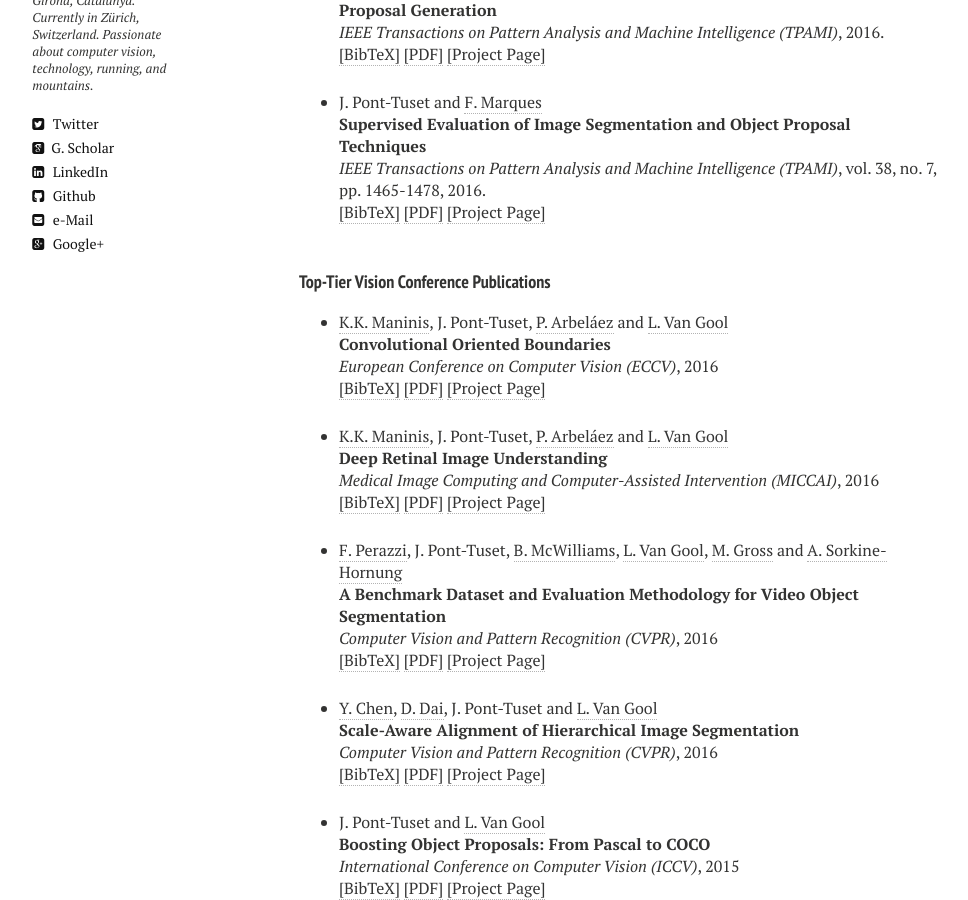
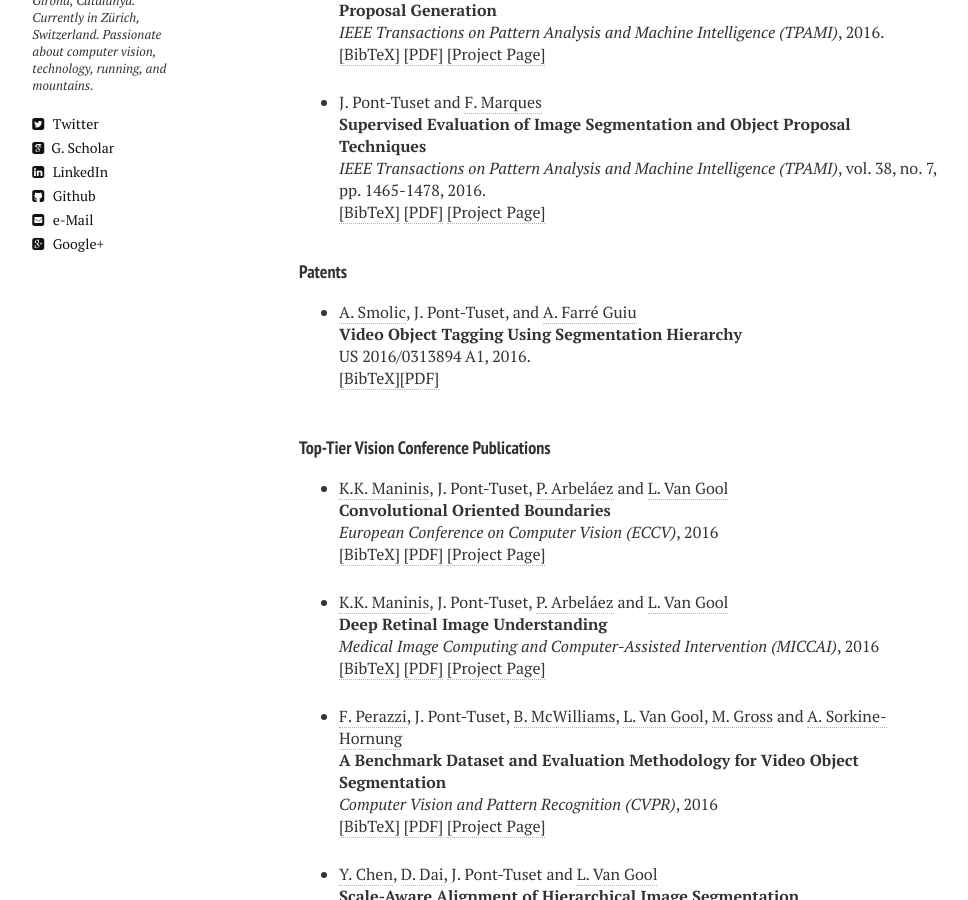
Before and after one commit to jponttuset/jponttuset.github.io, a Jekyll site: the page built from publications.md, in a window 1280 px wide and 900 px high, scrolled down 302 px. Shown: the whole window, without its empty margins (21-989 px from the left). Built offline with Jekyll 4.4.1, drawn with Linux system fonts in a browser that asks for light colours; nearby versions of some CDN libraries.

Commit message:
- Adding a patent

```diff
--- a/_layouts/publications.html
+++ b/_layouts/publications.html
@@ -140,8 +140,36 @@ pp. 1465-1478,
       </ul  >
 
 
+<h4 style="margin-bottom:0px;padding-top:10px;">Patents</h4>
+<!-- Generated from JabRef by PubList by Truong Nghiem at 09:08 on 2016.11.10. -->
+<ul class="biblist">
+<!-- Item:  -->
+<li ><p><a href="https://www.linkedin.com/in/aljosa-smolic-3a26644?" target="_blank">A. Smolic</a>,
+J. Pont-Tuset, and
+<a href="https://ch.linkedin.com/in/miquelangelfarre" target="_blank">A. Farr&eacute; Guiu</a><br>
+<b>Video Object Tagging Using Segmentation Hierarchy</b><br>
+US 2016/0313894 A1, 2016.
 
 
+<br />
+<a href="javascript:toggleBibtex('')">[BibTeX]</a><a href="http://www.freepatentsonline.com/20160313894.pdf" target="_blank">[PDF]</a>
+
+
+
+
+
+</p>
+<div id="bib_" class="bibtex noshow">
+<pre>
+@patent{Smolic2016,
+  author = {Aljoscha Smolic and Jordi Pont-Tuset and Farre Guiu, Angel},
+  title = {Video Object Tagging Using Segmentation Hierarchy},
+  year = {2016},
+  number = {US 2016/0313894 A1}
+}
+</pre></div>
+</li>
+</ul>
 
 
 
```
